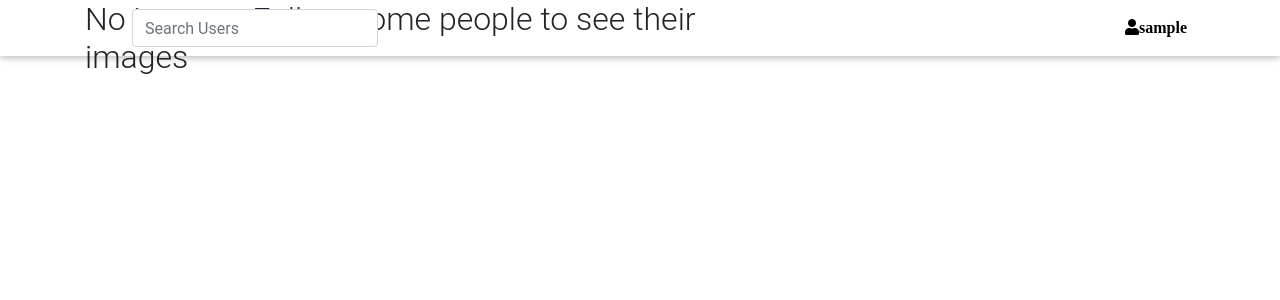
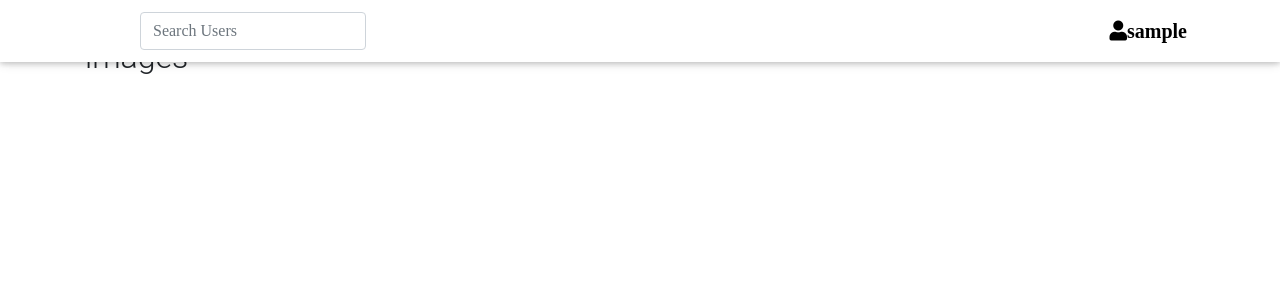
Before and after one commit to vincent8880/inst4gram, a Django app: page / in a window 1280 px wide. Shown: the top 300 px of the page. Run offline with Django 3.2, Linux system fonts and the light colour scheme; the visitor is signed in with stand-in values (Sample User, id 1); data that the repository does not hold is empty; some libraries are stand-ins or nearby versions.

Commit message:
added styling to my navbar

```diff
--- a/static/css/style.css
+++ b/static/css/style.css
@@ -21,3 +21,26 @@ a:hover {
 p{
     font-family: 'Montserrat'
 }
+#navMain {
+    font-family: 'Raleway';
+    font-size: 20px;
+    /* text-transform: uppercase; */
+    background: rgb(255, 255, 255);
+}
+
+#navMain .navbar-toggler {
+    font-size: 16px;
+    padding: 11px;
+    color: rgb(0, 0, 0);
+}
+
+#navMain a {
+    color: rgb(0, 0, 0);
+    text-decoration: none;
+}
+
+#navMain .navbar-nav .nav-item:active,
+#navMain .navbar-nav .nav-item:focus {
+    outline: none;
+    background-color: rgb(240, 120, 120);
+}
```
